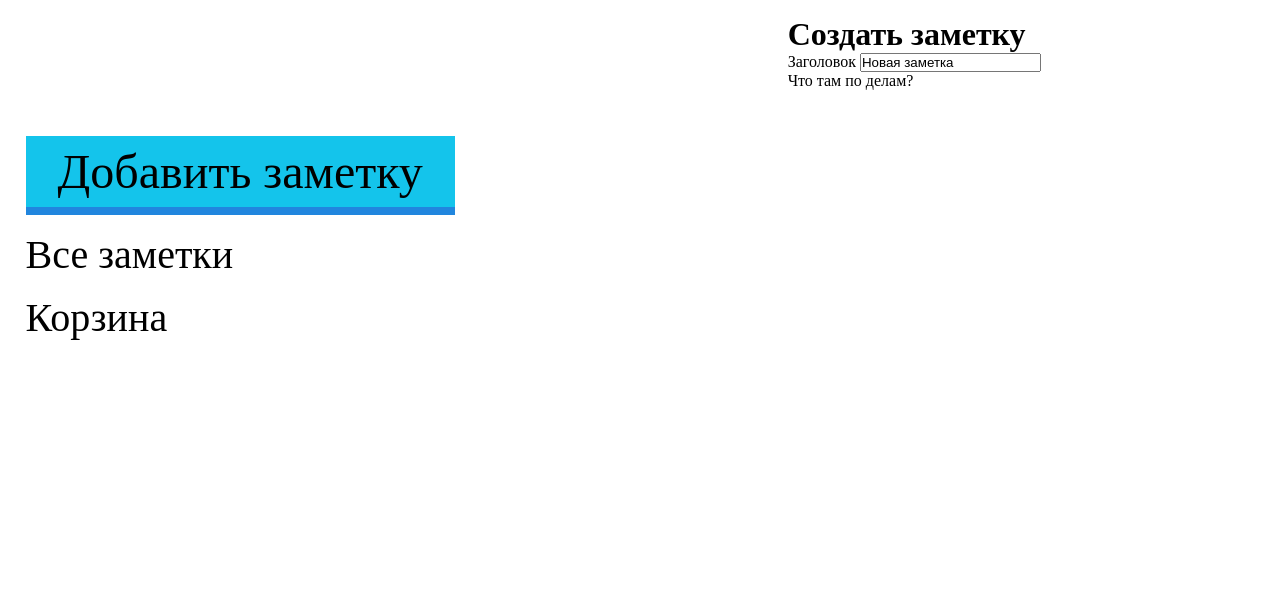
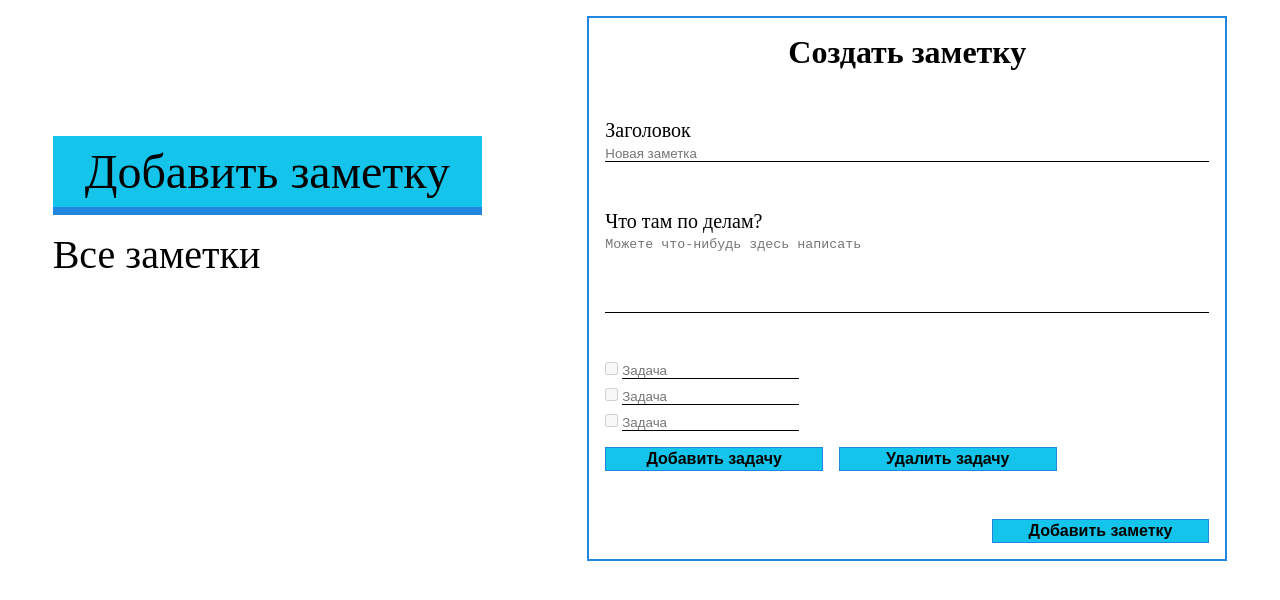
Before and after one commit to MyaOks/Notes, a plain HTML site: page vue/index.html in a window 1280 px wide. Drawn offline with Linux system fonts and the light colour scheme.

Commit message:
Закончена форма создания карточки с заметкой и начало работы с колонками и карточками

```diff
--- a/vue/css/main.css
+++ b/vue/css/main.css
@@ -8,10 +8,19 @@ a {
     text-decoration: none;
 }
 
+button {
+    background-color: #14c4eb;
+    border: 1px solid #2186de;
+    height: 3vh;
+    font-size: 2vh;
+    font-weight: bold;
+    width: 17vw;
+}
+
 #app {
     display: flex;
-    gap: 26vw;
     margin-top: 2vh;
+    justify-content: space-around;
 }
 
 .menu {
@@ -22,7 +31,6 @@ a {
 }
 
 .tab {
-    margin-left: 2vw;
     cursor: pointer;
     display:inline;
     font-size: 5vh;
@@ -35,3 +43,75 @@ a {
     border-bottom: 1vh solid  #2186de;
     font-size: 6vh;
 }
+
+.disabledButtonDelAddTask {
+    display: none;
+}
+
+.disabledButtonAddCard {
+    pointer-events: none;
+    background-color: darkgrey;
+}
+
+.form_add_cart {
+    display: flex;
+    flex-direction: column;
+    border: 2px solid #2186de;
+    gap: 6vh;
+    width: 50vw;
+    padding: 2vh 2vh 2vh 2vh;
+}
+
+.form_add_cart > h1 {
+    text-align: center;
+}
+
+.form_add_cart > div {
+    display: flex;
+    flex-direction: column;
+    gap: 0.5vh;
+}
+
+.form_add_cart > div > label {
+    font-size: 2.5vh;
+}
+
+.form_add_cart > div > input {
+    border:none;
+    outline:none;
+    border-bottom: 1px solid black;
+}
+
+.form_add_cart > div > textarea {
+    border:none;
+    outline:none;
+    border-bottom: 1px solid black;
+    resize: none;
+}
+
+.form_add_cart > div:last-of-type {
+    display: flex;
+    flex-direction: column;
+    gap: 2vh;
+}
+
+.form_add_cart > div:last-of-type > div:first-child {
+    display: flex;
+    flex-direction: column;
+    gap: 1vh;
+}
+
+.form_add_cart > div:last-of-type > div:first-child > div > input:last-child {
+    border:none;
+    outline:none;
+    border-bottom: 1px solid black;
+}
+
+.form_add_cart > div:last-of-type > div:last-child {
+    display: flex;
+    gap: 2vh;
+}
+
+.form_add_cart > button {
+    margin-left: auto;
+}
--- a/vue/index.html
+++ b/vue/index.html
@@ -12,6 +12,7 @@
     <div id="app">
         <menu_tabs @tab-changed="handleTabChange"></menu_tabs>
         <add_card :tab="tab"></add_card>
+        <column :tab="tab"></column>
     </div>
 </body>
 </html>
--- a/vue/js/main.js
+++ b/vue/js/main.js
@@ -16,7 +16,7 @@ Vue.component('menu_tabs', {
 
     data() {
         return {
-            tabs: ['Добавить заметку', 'Все заметки', 'Корзина'],
+            tabs: ['Добавить заметку', 'Все заметки'],
             selectedTab: 'Добавить заметку',
         }
     },
@@ -30,26 +30,40 @@ Vue.component('menu_tabs', {
 
 Vue.component('add_card', {
     template: `
-        <div v-show="tab == 'Добавить заметку'">
-            <form>
+        <form class="form_add_cart" v-show="tab == 'Добавить заметку'">
             <h1>Создать заметку</h1>
+            <p v-if="errors.length">
+                <b>Пожалуйста исправте следующие ошибки:</b>
+                <ul>
+                    <li v-for="error in errors">{{ error }}</li>
+                </ul>
+            </p>
             <div>
-                    <lable for="title_card">Заголовок</lable>
-                    <input id="title_card" type="text" maxlength="50" v-model="card.title">
+                <label for="title_card">Заголовок</label>
+                <input id="title_card" type="text" maxlength="50" placeholder="Новая заметка" v-model="card.title">
             </div>
             <div>
-                    <lable for="body_card">Что там по делам?</lable>
-                    <input type="text" style="border:none; outline:none">
+                <label for="body_card">Что там по делам?</label>
+                <textarea rows="5" v-model="card.text" placeholder="Можете что-нибудь здесь написать"></textarea>
             </div>
-                <div v-for="(tasks, index) in card.tasks">
             <div>
+                <div>
+                    <h4 v-show="card.tasks.length < 3">Задач должно быть как минимум три</h4>
+                    <h4 v-show="card.tasks.length == 5">Достигнуто максимальное количество задач</h4>
+                    <div v-for="(task, index) in card.tasks">
                         <input type="checkbox" disabled>
-                        <input type="text" placeholder="Задача №1">
+                        <input type="text" placeholder="Задача" v-model="task.title">
                     </div>
                 </div>
+                <div>
+                    <button type="button" @click="addTask" :class="{disabledButtonDelAddTask: card.tasks.length == 5}">Добавить задачу</button>
+                    <button type="button" @click="delTask" :class="{disabledButtonDelAddTask: card.tasks.length == 0}">Удалить задачу</button>
+                </div>
+            </div>
+            <button type="button" @click="addCard" :class="{disabledButtonAddCard: card.tasks.length < 3}">Добавить заметку</button>
         </form>
-        </div>
     `,
+
     props: {
         tab: {
             required: true
@@ -60,26 +74,76 @@ Vue.component('add_card', {
         return {
             errors: [],
             card: {
-                title: "Новая заметка",
-                tasks: []
+                title: "",
+                text: "",
+                tasks: [
+                    {title: "", done: false},
+                    {title: "", done: false},
+                    {title: "", done: false},
+                ],
+                date: new Date().toLocaleTimeString() + ' ' + new Date().toLocaleDateString()
+            },
+        }
+     },
+
+    methods: {
+        addTask() {
+            if(this.card.tasks.length < 5) {
+                this.card.tasks.push({title:"", done: false})
+            }
+        },
+
+        delTask() {
+            this.card.tasks.pop()
+        },
+
+        addCard() {
+            if(this.card.title && this.card.tasks.filter(tasks => tasks.title).length == this.card.tasks.length){
+                let bodyCard = {
+                    title: this.card.title,
+                    text: this.card.text,
+                    task: this.card.tasks,
+                    date: this.card.date
+                }
+                this.$emit('add-task', bodyCard);
+                location.reload();
+            } else {
+                if(!this.card.title) this.errors.push("Заголовок не заполнен")
+                if(this.card.tasks.filter(tasks => tasks.title).length != this.card.tasks.length) this.errors.push("Какой-то из пунктов списка задач пуст")
             }
         }
-     }
-
-         //  methods: {
-    //     addTask() {
-    //         if (this.card.tasks.length < 5){
-    //             this.card.tasks.push({title:})
-    //         }
-    //     }
-    //  },
+     },
 })
 
 Vue.component('column', {
 
+    props: {
+        column: {
+            title: '',
+            cards: [],
+            date: ''
+        },
+        tab: {
+            required: true
+        }
+    },
+
+    template: `
+        <div class="column" v-show="tab == 'Все заметки'">
+            <h2>{{ column.title }}</h2>
+            <div>
+                <card v-for="(card, index) in column.cards" :key="index"></card>
+            </div>
+        </div>
+    `,
+
+    updated() {
+        this.$emit('save')
+    },
+
 }),
 
-Vue.component('task', {
+Vue.component('card', {
 
 })
 
@@ -110,6 +174,10 @@ let app = new Vue({
     methods: {
         handleTabChange(tab) {
             this.tab = tab;
-        }
+        },
+
+        save() {
+            localStorage.setItem('columns', JSON.stringify(this.columns))
+        },
     }
 })
```
Lines whose indentation alone changed are shown as unchanged.
